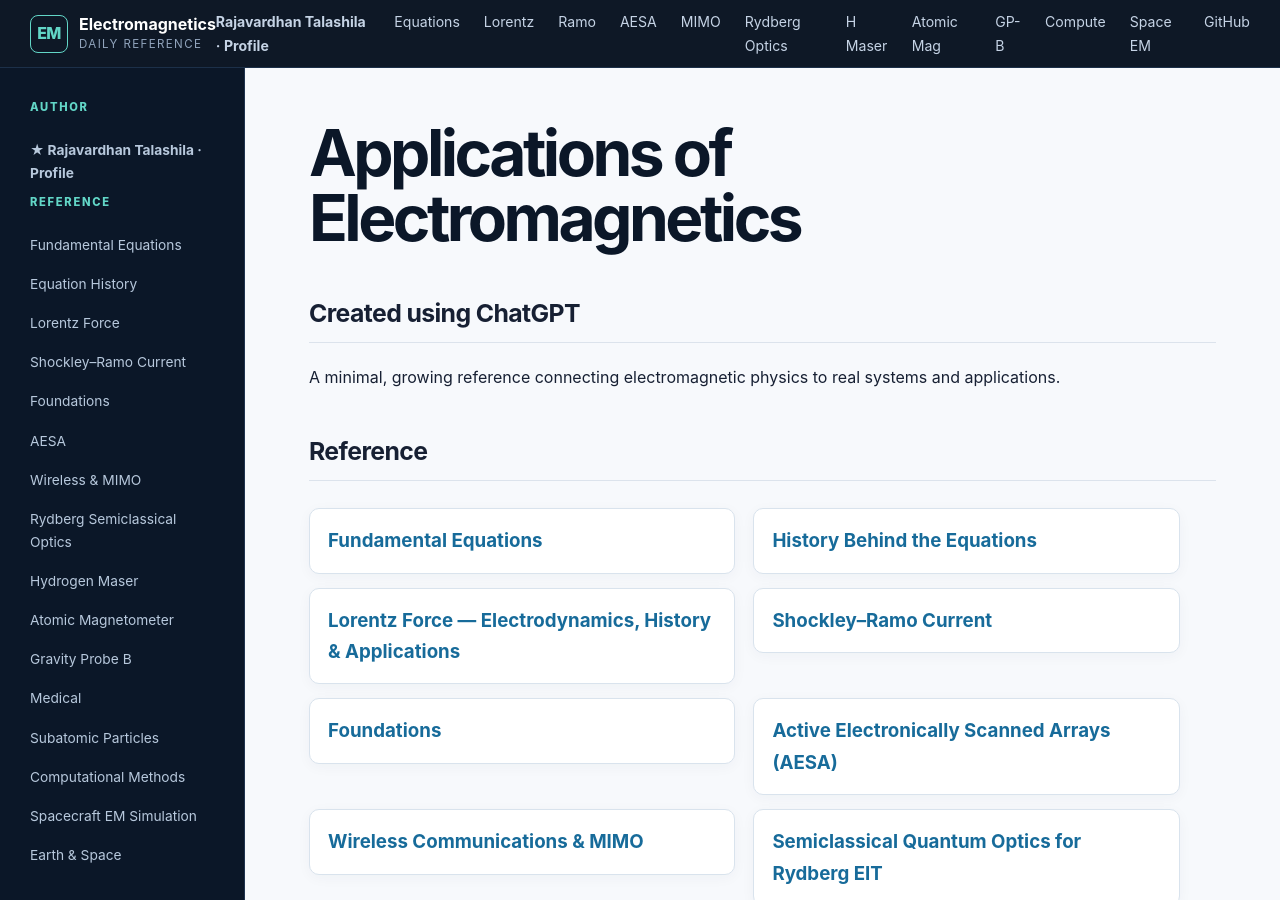
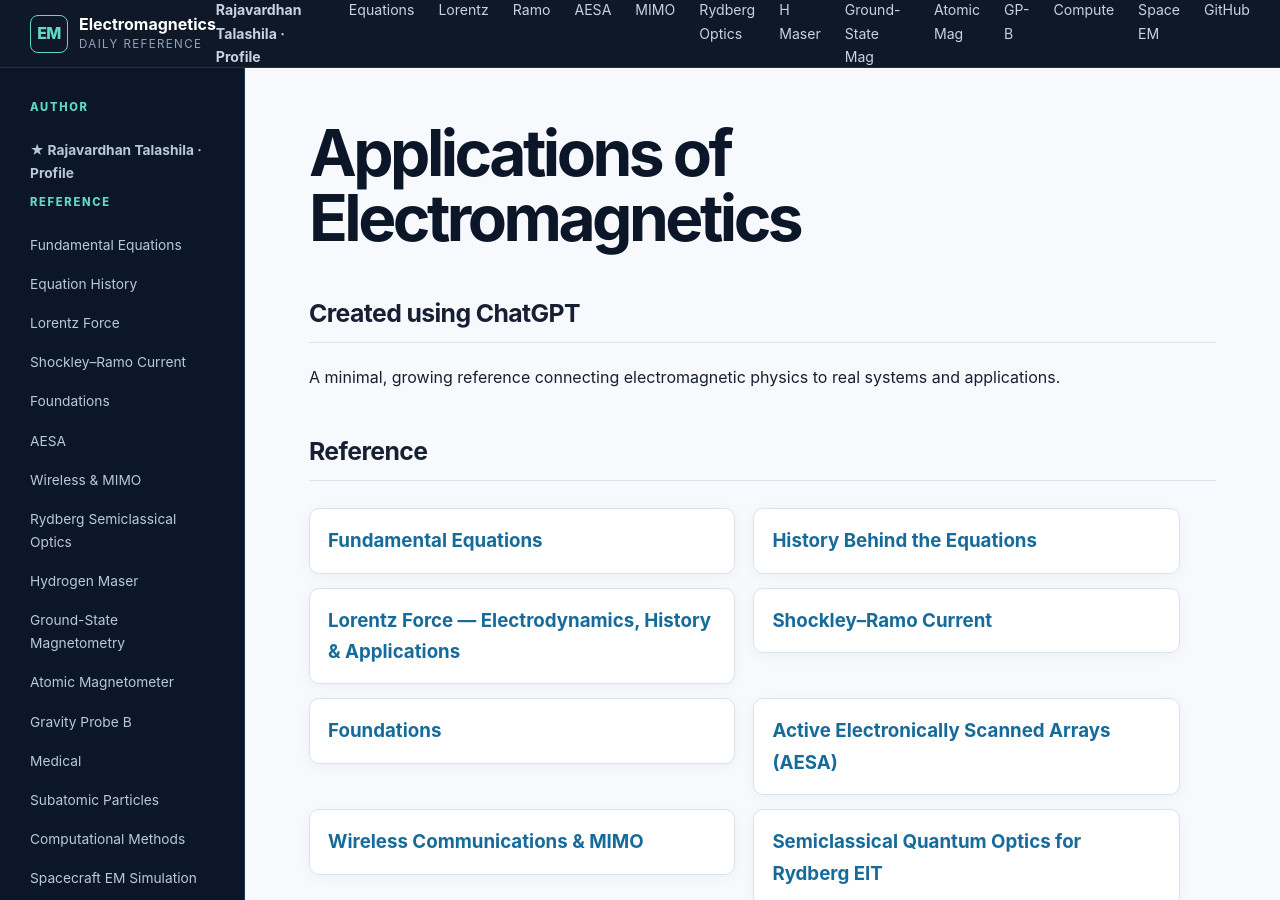
Before and after one commit to RajavardhanT/Electromagnetics_Applications, a Jekyll site: the page built from index.md, in a window 1280 px wide and 900 px high. Built offline with Jekyll 4.4.1, drawn with Linux system fonts in a browser that asks for light colours.

Commit message:
Add ground-state magnetometry navigation

```diff
--- a/_layouts/default.html
+++ b/_layouts/default.html
@@ -24,6 +24,7 @@
       <a href="{{ '/wireless/' | relative_url }}">MIMO</a>
       <a href="{{ '/rydberg-semiclassical-effects/' | relative_url }}">Rydberg Optics</a>
       <a href="{{ '/hydrogen-maser/' | relative_url }}">H Maser</a>
+      <a href="{{ '/ground-state-magnetometry/' | relative_url }}">Ground-State Mag</a>
       <a href="{{ '/atomic-magnetometer/' | relative_url }}">Atomic Mag</a>
       <a href="{{ '/gravity-probe-b/' | relative_url }}">GP-B</a>
       <a href="{{ '/computational-methods/' | relative_url }}">Compute</a>
@@ -47,6 +48,7 @@
       <a href="{{ '/wireless/' | relative_url }}">Wireless & MIMO</a>
       <a href="{{ '/rydberg-semiclassical-effects/' | relative_url }}">Rydberg Semiclassical Optics</a>
       <a href="{{ '/hydrogen-maser/' | relative_url }}">Hydrogen Maser</a>
+      <a href="{{ '/ground-state-magnetometry/' | relative_url }}">Ground-State Magnetometry</a>
       <a href="{{ '/atomic-magnetometer/' | relative_url }}">Atomic Magnetometer</a>
       <a href="{{ '/gravity-probe-b/' | relative_url }}">Gravity Probe B</a>
       <a href="{{ '/medical/' | relative_url }}">Medical</a>
```
